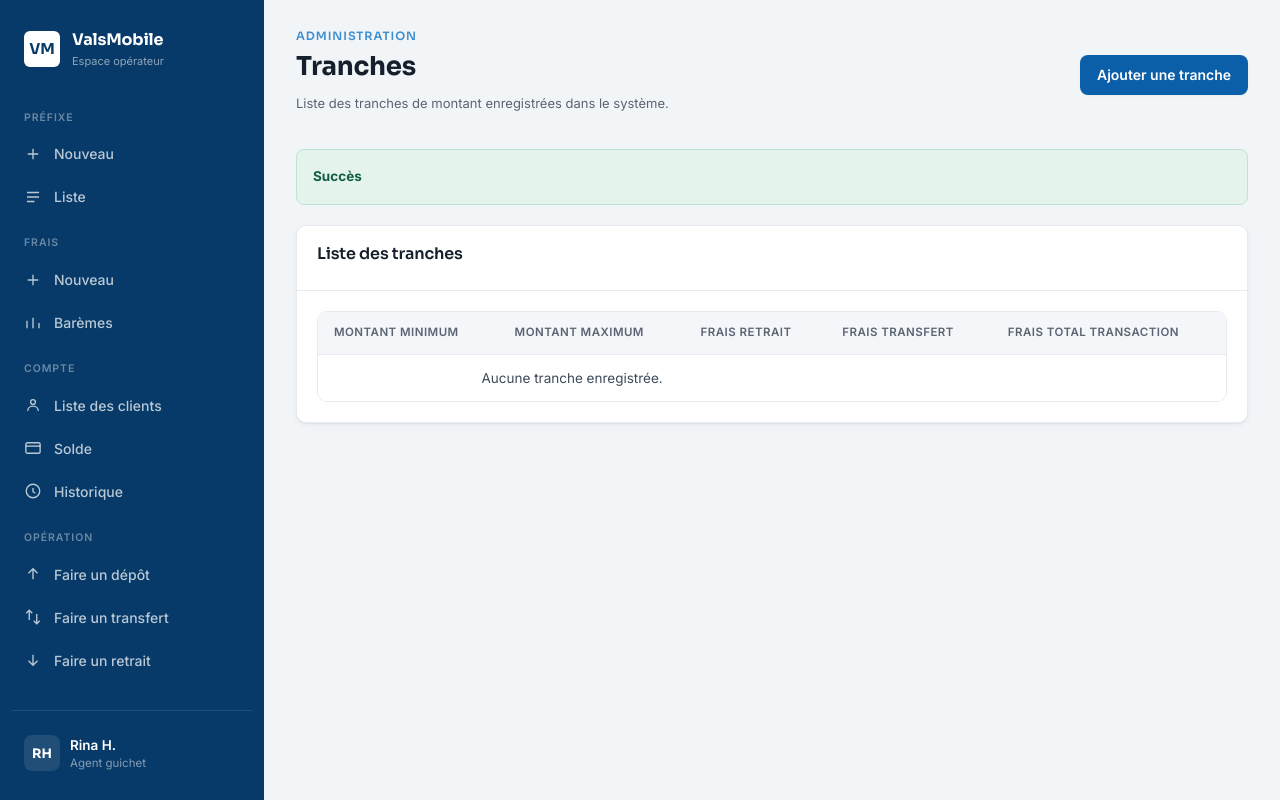
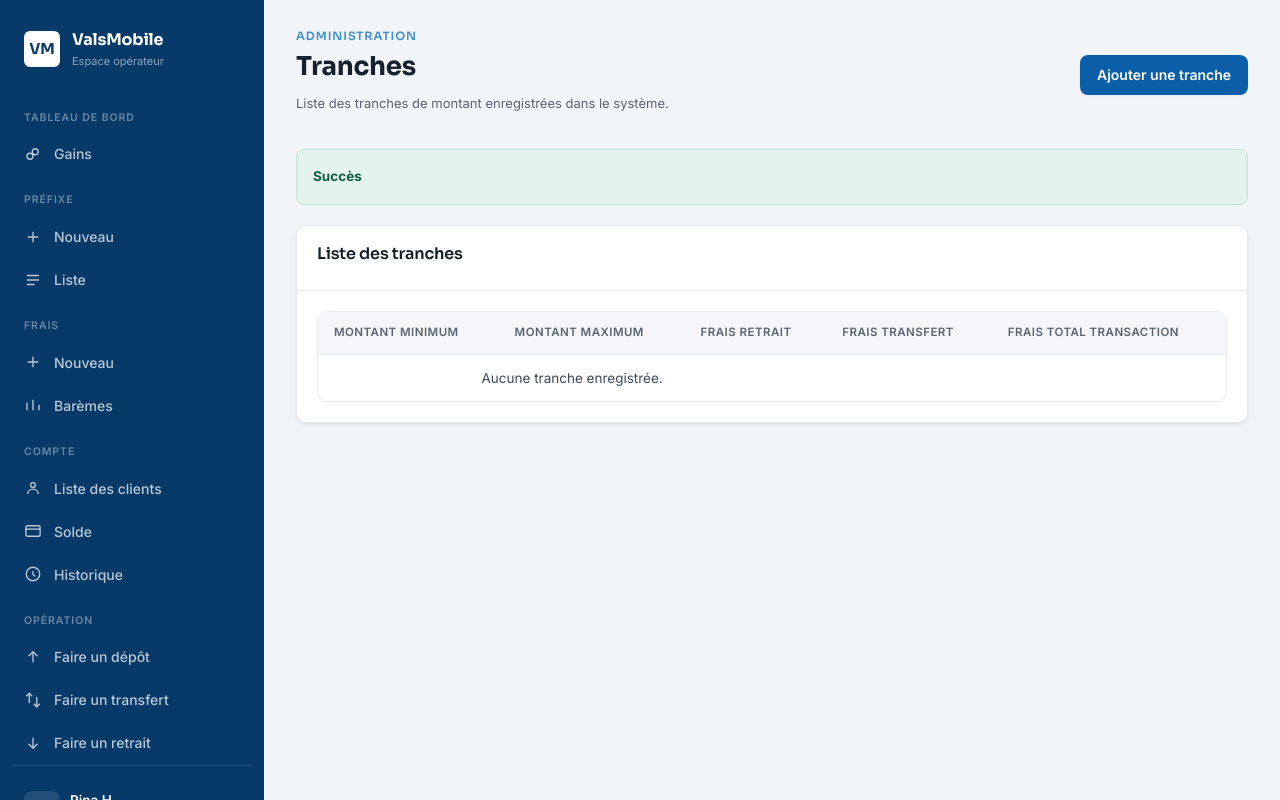
Before and after one commit to Hlee2705/mobile_money, a CodeIgniter 4 app: the page made by app/Views/frais/index.php in a window 1280 px wide. Run offline with PHP 8.4 and a stand-in for CodeIgniter, Linux system fonts and the light colour scheme; the template is opened without the code that fills it, so the values that code supplies are empty; some libraries are stand-ins or nearby versions.

Commit message:
modifier side-bar

```diff
--- a/app/Views/includes/header.php
+++ b/app/Views/includes/header.php
@@ -24,6 +24,14 @@
       </div>
 
       <nav>
+        <div class="nav-section-label">Tableau de bord</div>
+        <a class="nav-link <?= $active === 'gains' ? 'is-active' : '' ?>" href="<?= base_url('gains') ?>">
+          <svg class="icon" viewBox="0 0 24 24" fill="none" stroke="currentColor" stroke-width="1.8">
+            <circle cx="8" cy="15" r="4" />
+            <circle cx="15" cy="9" r="4" />
+          </svg>
+          <span class="nav-link__label">Gains</span>
+        </a>
         <div class="nav-section-label">Préfixe</div>
         <a class="nav-link <?= $active === 'prefixe-nouveau' ? 'is-active' : '' ?>" href="<?= base_url('prefixe/create') ?>">
           <svg class="icon" viewBox="0 0 24 24" fill="none" stroke="currentColor" stroke-width="1.8">
```
